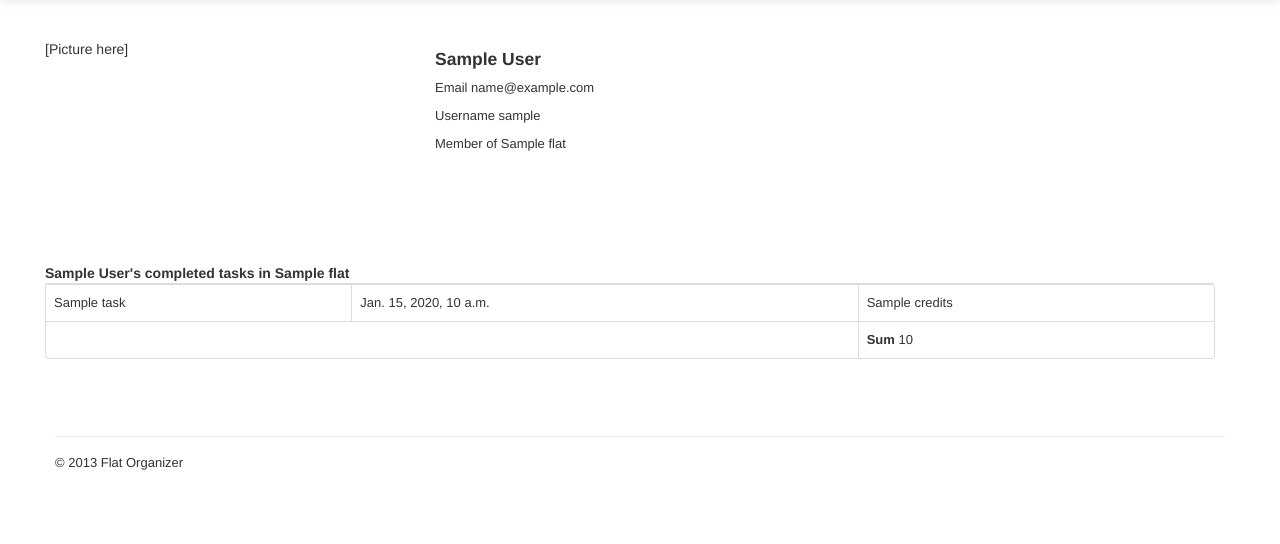
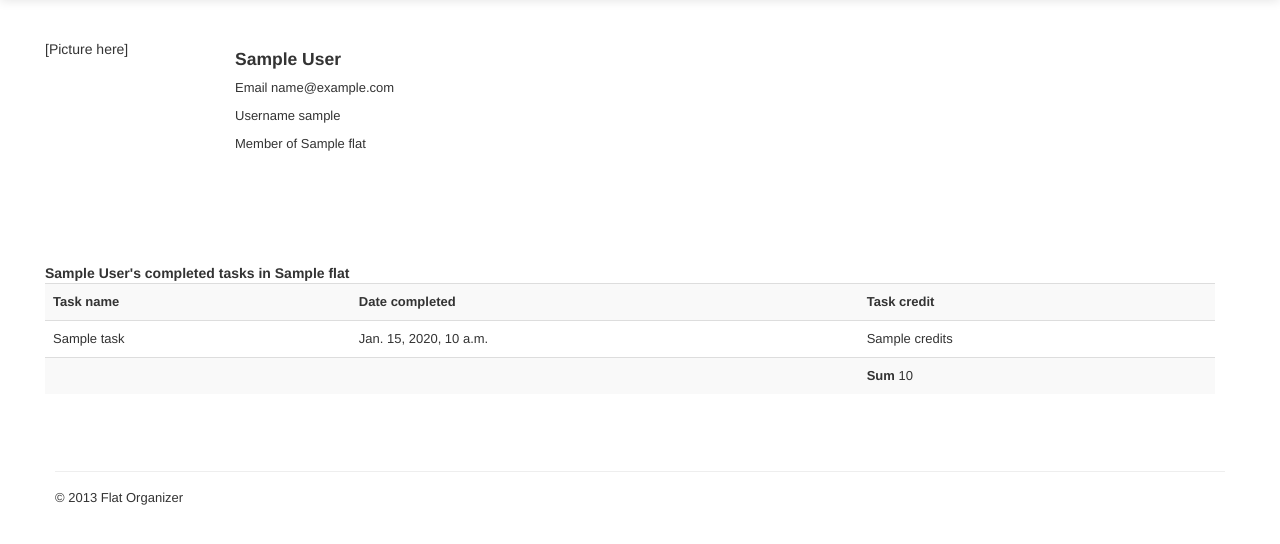
Before and after one commit to phyper/FlatOrganizer, a Django app: template templates/profiles/user_profile.html in a window 1280 px wide. Shown: the part 41-585 px from the top of the page. Run offline with Django 3.2, Linux system fonts and the light colour scheme; the template is opened without the code that fills it: most values are stand-ins (such as "Sample title", 1, 10 or a date in 2020); some libraries are stand-ins or nearby versions.

Commit message:
Small updates mainly in templates and variables used in templates

```diff
--- a/flats/models.py
+++ b/flats/models.py
@@ -83,3 +83,8 @@ class UserEditForm(forms.ModelForm):
 	class Meta:
 		model = User
 		fields = ["first_name", "last_name", "email"]
+                widgets = {
+                    'first_name' : forms.TextInput(attrs = {'placeholder': 'First name'}),
+                    'last_name' : forms.TextInput(attrs = {'placeholder': 'Last name'}),
+                    'email'    : forms.TextInput(attrs = {'placeholder': 'E-mail'}),
+                    }
--- a/templates/base_site.html
+++ b/templates/base_site.html
@@ -41,7 +41,8 @@
                 <ul class="nav-collapse collapse">
                     <p class="navbar-text pull-right">
                         {% if user.is_authenticated %}
-                            Welcome {{ user.first_name }} |
+                            Welcome <a href="/flats/profile">{{ user.first_name }}</a>  |
+                            <a href="/flats/">Your flats</a> |
                             <a href="/flats/logout/">Logout</a>
                         {% else %}
                             <a href="/flats/register/">Register</a> |
--- a/templates/profiles/user_profile.html
+++ b/templates/profiles/user_profile.html
@@ -4,7 +4,7 @@
 {% block content %}
     <br>
     <div class="row" id="profile_infor">
-        <div class="span4">
+        <div class="span2">
             [Picture here]
         </div>
         <div class="span8">
@@ -21,8 +21,13 @@
     <br>
     <div class="row" id="profile_takslist">
         <div class="span12">
-            <table class="table table-bordered">
+            <table class="table table-striped">
                 <thead><strong>{{ member.user.first_name }} {{ member.user.last_name }}'s completed tasks in  {{ flat.name }}</strong></thead>
+                <tr>
+                    <th>Task name</th>
+                    <th>Date completed</th>
+                    <th>Task credit</th>
+                </tr>
                 <tr>
                     {% for tasks in tasks_assigned %}
                         <td>{{ tasks.task.name }}</td>
```
Also changed, not shown: flats/views.py (+6 -1 lines), templates/profiles/edit_profile.html (+17 -4 lines).
